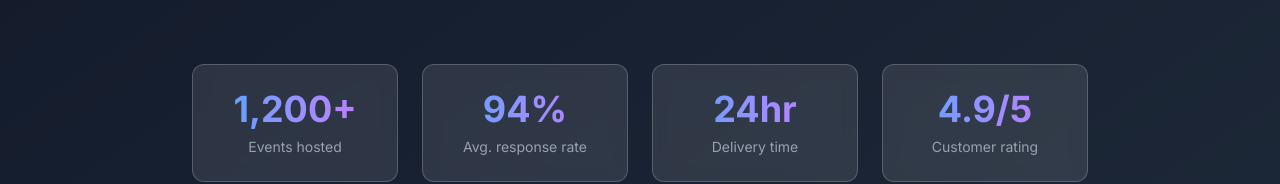
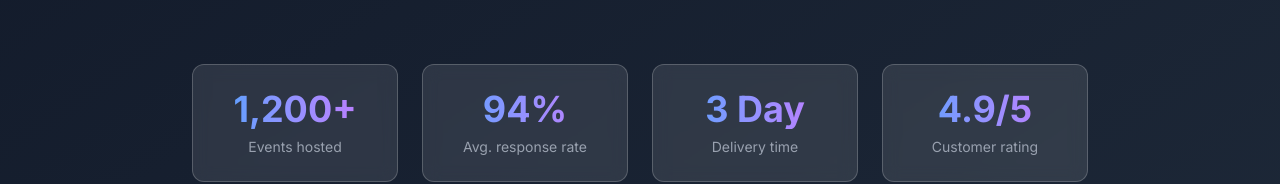
Before and after one commit to abdullahmuhammedkhader-code/invitedu.version2, a React (Vite) app: page / in a window 1280 px wide. Shown: the part 7016-7200 px from the top of the page. Built offline with nearby package versions, Linux system fonts and the light colour scheme.

Commit message:
The 24 hour delivery is changed to 3 days in trust section

```diff
--- a/src/app/components/TrustSection.tsx
+++ b/src/app/components/TrustSection.tsx
@@ -31,7 +31,7 @@ export function TrustSection() {
   const stats = [
     { number: "1,200+", label: "Events hosted" },
     { number: "94%", label: "Avg. response rate" },
-    { number: "24hr", label: "Delivery time" },
+    { number: "3 Day", label: "Delivery time" },
     { number: "4.9/5", label: "Customer rating" }
   ];
 
```
